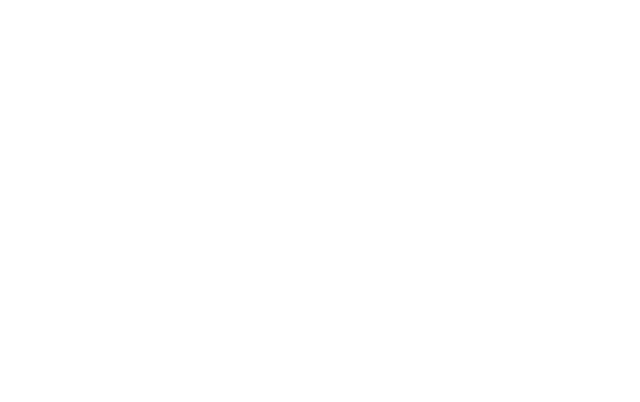
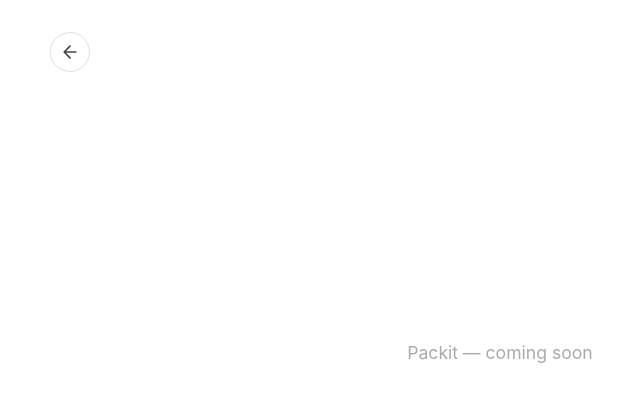
Before and after one commit to shenalFd0001/design-portfolio-001, a React (Vite) app: page /packit in a window 1280 px wide. Before the commit this address had no page. Shown: the top 402 px of the page, without its empty margins (140-780 px from the left). Built offline with nearby package versions, Linux system fonts and the light colour scheme.

Commit message:
Fixed the project structure for projects and navigation to a different page when clicked on projects

```diff
--- a/src/App.jsx
+++ b/src/App.jsx
@@ -16,24 +16,62 @@
         {/* Typography */}
         <h1 className="name-title">Shenal Fernando</h1>
         <p className="bio-text">
-    I'm a product designer specialized in web app experiences across consumer tech, healthcare, and fintech.
-    I've helped numerous companies bring innovative products to market and secure over $20M in investment funding.
+          I'm a product designer specialized in web app experiences across
+          consumer tech, healthcare, and fintech. I've helped numerous companies
+          bring innovative products to market and secure over $20M in investment
+          funding.
         </p>
 
         {/* Circular Social Icons */}
         <div className="social-links-container">
           <div className="social-links-container">
-  <a href="#" className="social-circle" target="_blank" rel="noreferrer">
-    <img src="/instagram.png" alt="Instagram" className="social-icon-img" />
+            <a
+              href="#"
+              className="social-circle"
+              target="_blank"
+              rel="noreferrer"
+            >
+              <img
+                src="/instagram.png"
+                alt="Instagram"
+                className="social-icon-img"
+              />
             </a>
-  <a href="#" className="social-circle" target="_blank" rel="noreferrer">
-    <img src="/behance.png" alt="Behance" className="social-icon-img" />
+            <a
+              href="#"
+              className="social-circle"
+              target="_blank"
+              rel="noreferrer"
+            >
+              <img
+                src="/behance.png"
+                alt="Behance"
+                className="social-icon-img"
+              />
             </a>
-  <a href="#" className="social-circle" target="_blank" rel="noreferrer">
-    <img src="/linkedin.png" alt="LinkedIn" className="social-icon-img" />
+            <a
+              href="#"
+              className="social-circle"
+              target="_blank"
+              rel="noreferrer"
+            >
+              <img
+                src="/linkedin.png"
+                alt="LinkedIn"
+                className="social-icon-img"
+              />
             </a>
-  <a href="#" className="social-circle" target="_blank" rel="noreferrer">
-    <img src="/CV.png" alt="Resume / CV" className="social-icon-img" />
+            <a
+              href="#"
+              className="social-circle"
+              target="_blank"
+              rel="noreferrer"
+            >
+              <img
+                src="/CV.png"
+                alt="Resume / CV"
+                className="social-icon-img"
+              />
             </a>
           </div>
         </div>
@@ -43,10 +81,17 @@
         {/* Contact Section */}
         <div className="contact-section">
           <h3 className="contact-heading">Interested in working together?</h3>
-    <p className="contact-subtext">Shoot me an email if you'd like to chat.</p>
+          <p className="contact-subtext">
+            Shoot me an email if you'd like to chat.
+          </p>
 
           <div className="button-group">
-      <button className="btn-pill btn-about" onClick={() => navigate('/about')}>About Me</button>
+            <button
+              className="btn-pill btn-about"
+              onClick={() => navigate("/about")}
+            >
+              About Me
+            </button>
             <button className="btn-pill btn-email">Email</button>
           </div>
         </div>
@@ -54,7 +99,11 @@
 
       {/* RIGHT CONTENT - SCROLLABLE */}
       <main className="main-content">
-        <section className="project-card">
+        <section
+          className="project-card"
+          onClick={() => navigate("/packit")}
+          style={{ cursor: "pointer" }}
+        >
           <img src="/Packit.jpg" alt="Project 1" />
           <div className="project-info">
             <h3>Packit · Product · Web</h3>
--- /dev/null
+++ b/src/assets/Projects/Packit/PackitPage.css
@@ -0,0 +1,35 @@
+.packit-container {
+  max-width: 900px;
+  margin: 0 auto;
+  padding: 32px 40px 80px;
+  font-family: -apple-system, BlinkMacSystemFont, 'Segoe UI', sans-serif;
+}
+
+.back-btn {
+  display: flex;
+  align-items: center;
+  justify-content: center;
+  width: 40px;
+  height: 40px;
+  border-radius: 50%;
+  border: 1px solid #e0e0e0;
+  background: white;
+  cursor: pointer;
+  margin-bottom: 40px;
+  color: #444;
+  transition: background 0.15s, border-color 0.15s;
+}
+
+.back-btn:hover {
+  background: #f5f5f5;
+  border-color: #bbb;
+}
+
+.packit-placeholder {
+  display: flex;
+  align-items: center;
+  justify-content: center;
+  height: 60vh;
+  color: #aaa;
+  font-size: 1.1rem;
+}
--- /dev/null
+++ b/src/assets/Projects/Packit/PackitPage.jsx
@@ -0,0 +1,23 @@
+import React from 'react';
+import { useNavigate } from 'react-router-dom';
+import './PackitPage.css';
+
+function PackitPage() {
+  const navigate = useNavigate();
+
+  return (
+    <div className="packit-container">
+      <button className="back-btn" onClick={() => navigate('/')}>
+        <svg width="20" height="20" viewBox="0 0 24 24" fill="none" stroke="currentColor" strokeWidth="2" strokeLinecap="round" strokeLinejoin="round">
+          <path d="M19 12H5M12 5l-7 7 7 7" />
+        </svg>
+      </button>
+
+      <div className="packit-placeholder">
+        <p>Packit — coming soon</p>
+      </div>
+    </div>
+  );
+}
+
+export default PackitPage;
--- a/src/main.jsx
+++ b/src/main.jsx
@@ -4,6 +4,7 @@
 import { BrowserRouter, Routes, Route } from 'react-router-dom';
 import App from './App';
 import AboutPage from './AboutPage';
+import PackitPage from './assets/Projects/Packit/PackitPage';
 import './index.css'; // keep your global styles
 
 ReactDOM.createRoot(document.getElementById('root')).render(
@@ -12,6 +13,7 @@
       <Routes>
         <Route path="/" element={<App />} />
         <Route path="/about" element={<AboutPage />} />
+        <Route path="/packit" element={<PackitPage />} />
       </Routes>
     </BrowserRouter>
   </React.StrictMode>
```
Lines whose indentation alone changed are shown as unchanged.
